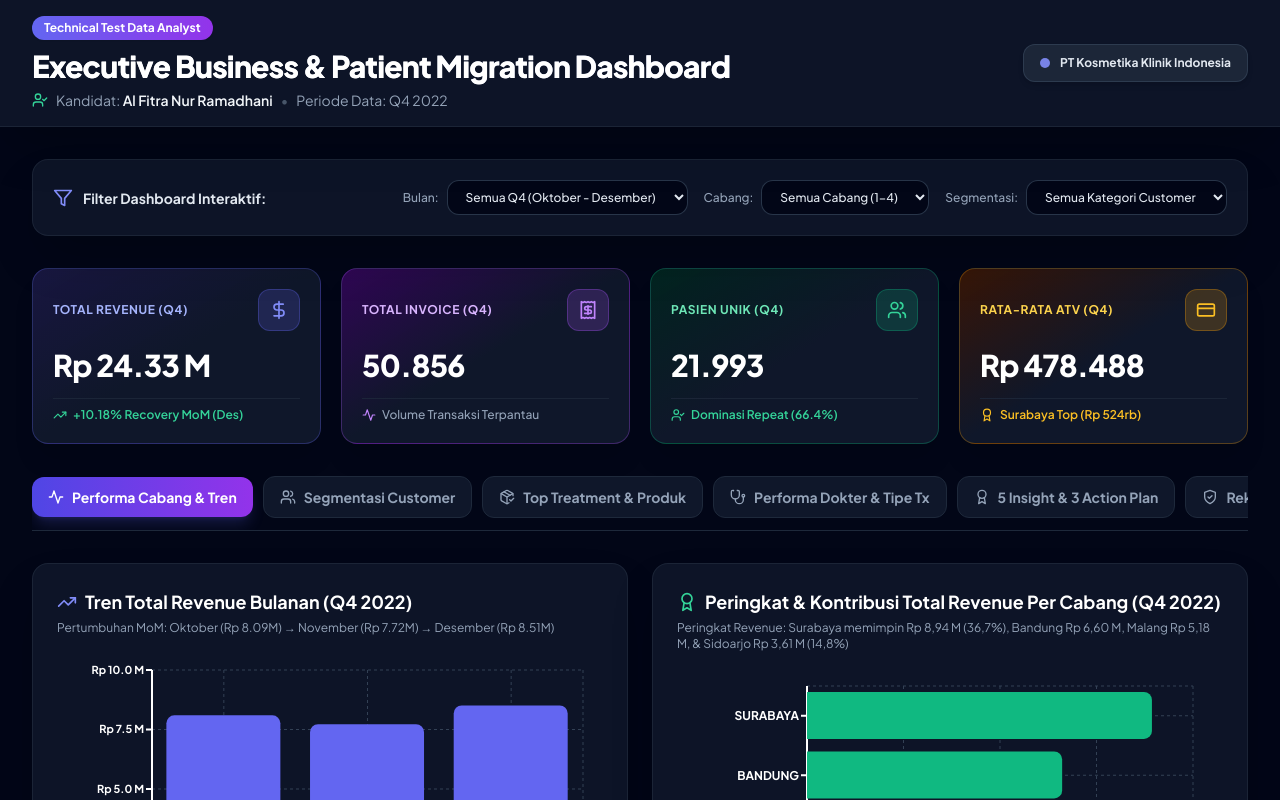
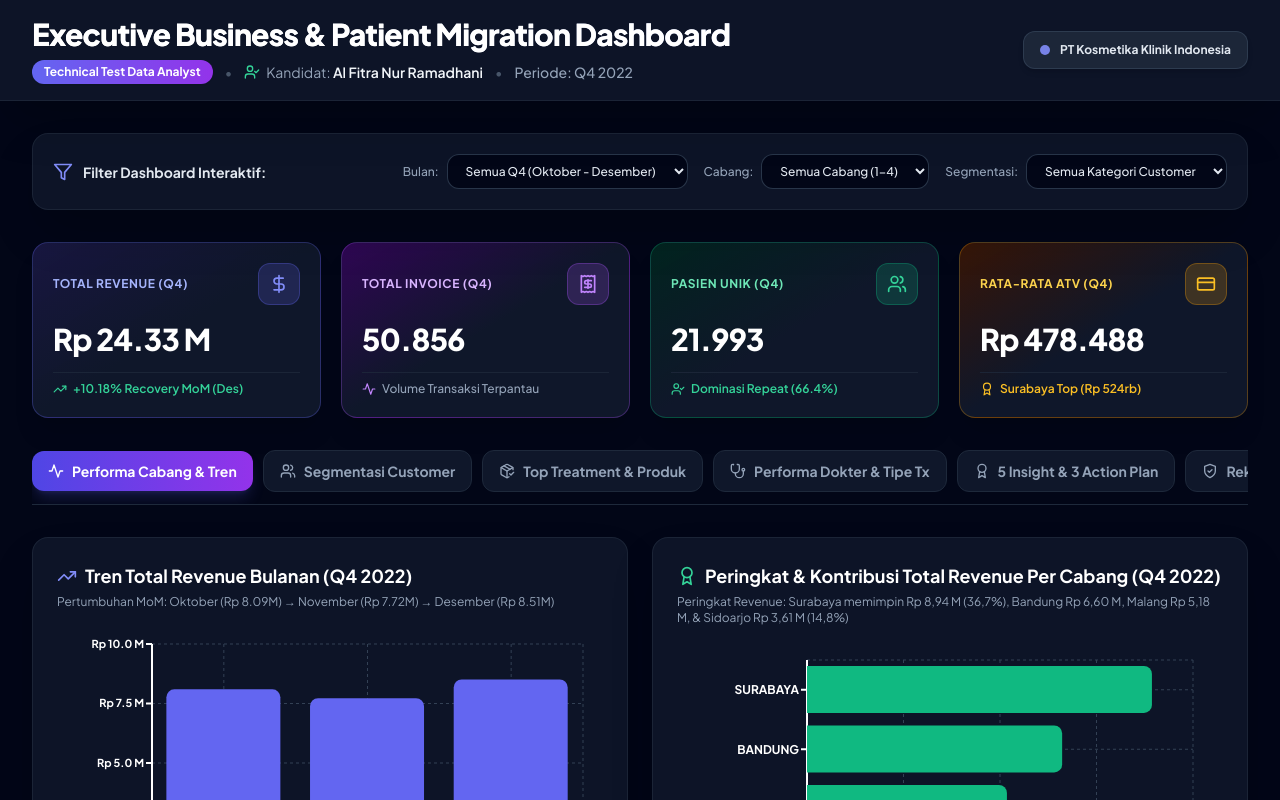
Before and after one commit to alfitranurr/kosmetika-klinik-data-analyst, a React (Vite) app in the folder dashboard/: page / in a window 1280 px wide. Shown: the top 800 px of the page. Built offline with nearby package versions, Linux system fonts and the light colour scheme.

Commit message:
style: align Technical Test Data Analyst badge inline with candidate name in subheader

```diff
--- a/dashboard/src/App.jsx
+++ b/dashboard/src/App.jsx
@@ -204,20 +204,21 @@ export default function App() {
       <header className="border-b border-slate-800/80 bg-slate-900/90 backdrop-blur-xl sticky top-0 z-50 shadow-2xl">
         <div className="max-w-7xl mx-auto px-4 sm:px-6 lg:px-8 py-4 flex flex-col md:flex-row md:items-center md:justify-between gap-4">
           <div>
-            <div className="flex items-center gap-3">
+            <h1 className="text-2xl sm:text-3xl font-extrabold text-white tracking-tight bg-gradient-to-r from-white via-slate-200 to-indigo-200 bg-clip-text text-transparent">
+              Executive Business & Patient Migration Dashboard
+            </h1>
+            <div className="flex flex-wrap items-center gap-3 mt-2 text-xs sm:text-sm text-slate-400">
               <span className="px-3 py-1 text-xs font-bold rounded-full bg-gradient-to-r from-indigo-500 to-purple-600 text-white shadow-sm">
                 Technical Test Data Analyst
               </span>
+              <span className="text-slate-600">•</span>
+              <div className="flex items-center gap-1.5">
+                <UserCheck className="w-4 h-4 text-emerald-400" />
+                <span>Kandidat: <strong className="text-slate-100 font-semibold">Al Fitra Nur Ramadhani</strong></span>
+              </div>
+              <span className="text-slate-600">•</span>
+              <span className="text-slate-400 font-medium">Periode: Q4 2022</span>
             </div>
-            <h1 className="text-2xl sm:text-3xl font-extrabold text-white tracking-tight mt-2 bg-gradient-to-r from-white via-slate-200 to-indigo-200 bg-clip-text text-transparent">
-              Executive Business & Patient Migration Dashboard
-            </h1>
-            <p className="text-xs sm:text-sm text-slate-400 flex items-center gap-2 mt-1.5">
-              <UserCheck className="w-4 h-4 text-emerald-400" />
-              <span>Kandidat: <strong className="text-slate-100 font-semibold">Al Fitra Nur Ramadhani</strong></span>
-              <span className="text-slate-600">•</span>
-              <span className="text-slate-400">Periode Data: Q4 2022</span>
-            </p>
           </div>
 
           <div className="flex items-center gap-3">
```
